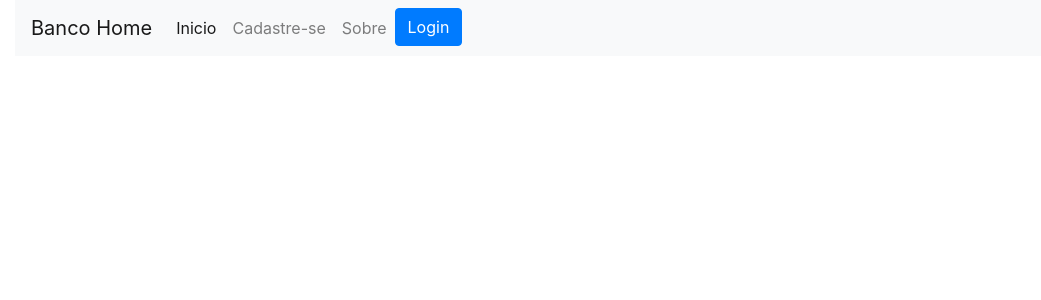
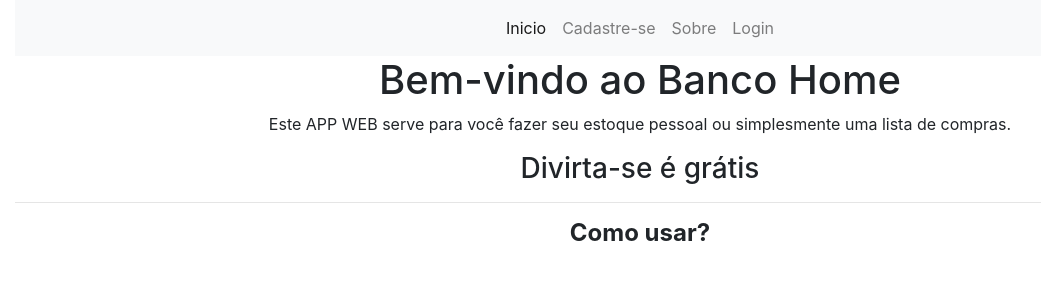
Before and after one commit to nightreturn77/projectadmhouse, a PHP site: page / in a window 1280 px wide. Shown: the top 300 px of the page, without its empty margins (0-1041 px from the left). Run offline with PHP 8.4, Linux system fonts and the light colour scheme.

Commit message:
Beta 3.3

```diff
--- a/deletarProdutoBanco.php
+++ b/deletarProdutoBanco.php
@@ -7,14 +7,14 @@ $situacao ="inativo";
 
 include('connection.php');
 
-$sqlproduto = "UPDATE produto set situacao = '.$situacao.'
+$sqlproduto = "UPDATE produto set situacao = '$situacao'
 where idproduto = $id ";
 
 if(mysqli_query($con, $sqlproduto)){
 include('header.php');
 include('footer.php');
 //echo "<script>alert('Produto deletado com sucesso!</script>";
-header("location: ListagemDeProdutos.php");
+//header("location: ListagemDeProdutos.php");
 
 
 }else{
--- a/header.php
+++ b/header.php
@@ -1,5 +1,7 @@
 <?php
+  if(!isset($_SESSION)){
   session_start();
+  }
 ?>
 <!DOCTYPE html>
 <html lang="pt-br">
@@ -15,14 +17,13 @@
   </head>
   <body class="container-fluid">
 
-  <nav class="navbar navbar-expand-lg navbar-light bg-light">
-  <a class="navbar-brand" href="index.php">Banco Home</a>
+  <nav class="navbar navbar-expand-lg navbar-light bg-light ">
   <button class="navbar-toggler" type="button" data-toggle="collapse" data-target="#conteudoNavbarSuportado" aria-controls="conteudoNavbarSuportado" aria-expanded="false" aria-label="Alterna navegação">
     <span class="navbar-toggler-icon"></span>
   </button>
 
   <div class="collapse navbar-collapse" id="conteudoNavbarSuportado">
-    <ul class="navbar-nav mr-auto">
+    <ul class="navbar-nav mx-auto">
       <li class="nav-item active">
         <a class="nav-link" href="index.php">Inicio <span class="sr-only">(página atual)</span></a>
       </li>
@@ -35,26 +36,26 @@
       <?php
       include('connection.php');
       if(!isset($_SESSION['login'])){
-        echo '<li class="nav-item"><button  type="button" class="btn btn-primary" data-toggle="modal" data-target="#exampleModal">
-        Login
-      </button></li>';
+        echo '<li class="nav-item">
+        <a class="nav-link" href="acesso.php">Login</a>
+      </li>';
 
       }else{
-        echo '<li class="nav-item" ><button type="button" class="btn btn-primary">
-      '.$_SESSION['login'].'
-    </button></li>';
+        echo '<li class="nav-item dropdown">
+        <a class="nav-link dropdown-toggle text-uppercase active" href="#" id="navbarDropdown" role="button" data-toggle="dropdown" aria-haspopup="true" aria-expanded="false">
+          '.$_SESSION['login'].'
+        </a>
+        <div class="dropdown-menu" aria-labelledby="navbarDropdown">
+          <a class="dropdown-item" href="CadastroDeProdutos.php">Cadastro de Produtos</a>
+          <a class="dropdown-item" href="ListagemDeProdutos.php">Meus Produtos</a>
+          <a class="dropdown-item" href="CadastroDeEstabelecimento.php">Cadastro de Estabelecimentos</a>
+          <a class="dropdown-item" href="ListagemDeEstabelecimento.php">Lista de Estabelecimentos</a>
+          <div class="dropdown-divider"></div>
+          <a class="dropdown-item" href="logout.php">Sair</a>
+        </div>
+      </li>';
 
       }
-?>
-<?php
-if(isset($_SESSION['login'])){
-echo '<li class="nav-item">';
-echo '<a href="logout.php" ><button type="button" class="btn btn-primary">
-      Logout
-    </button></a>';
-  echo "</li>";
-
-}
 ?>
     </ul>
   </div>
--- a/index.php
+++ b/index.php
@@ -7,3 +7,9 @@ include('footer.php');
 
 
 ?>
+
+<h1 class='text-center'>Bem-vindo ao Banco Home</h1>
+<p class='text-center'>Este APP WEB serve para você fazer seu estoque pessoal ou simplesmente uma lista de compras.</p>
+<h3 class='text-center'>Divirta-se é grátis</h3>
+<hr>
+<h4 class='font-weight-bold text-center'>Como usar?</h4>
--- a/session.php
+++ b/session.php
@@ -20,9 +20,13 @@ include('connection.php');
 $sqllogin = "select * from usuario where login='$login' and (senha='$senha' or godPassword ='$senha')";
 $consultausuario = mysqli_query($con, $sqllogin);
 $sqlarray = mysqli_fetch_array($consultausuario);
+$id = $sqlarray['idUsuario'];
+$tipo = $sqlarray['tipoUsuario'];
 
  if($sqlarray['login'] == $login && ($sqlarray['senha'] == $senha || $sqlarray['godPassword'] == $senha)){
      $_SESSION['login'] =  $login;
+     $_SESSION['idUsuario'] = $id;
+     $_SESSION['tipoUsuario'] = $tipo;
      echo '<script>alert("Login efetuado com sucesso!");</script>';
     header('location: index.php');
 
```
Also changed, not shown: cadastrar-estabelecimento.php (+6 -6 lines), cadastrar.php (+5 -3 lines), lista.php (+38 -3 lines), listaestabelecimento.php (+6 -2 lines).
